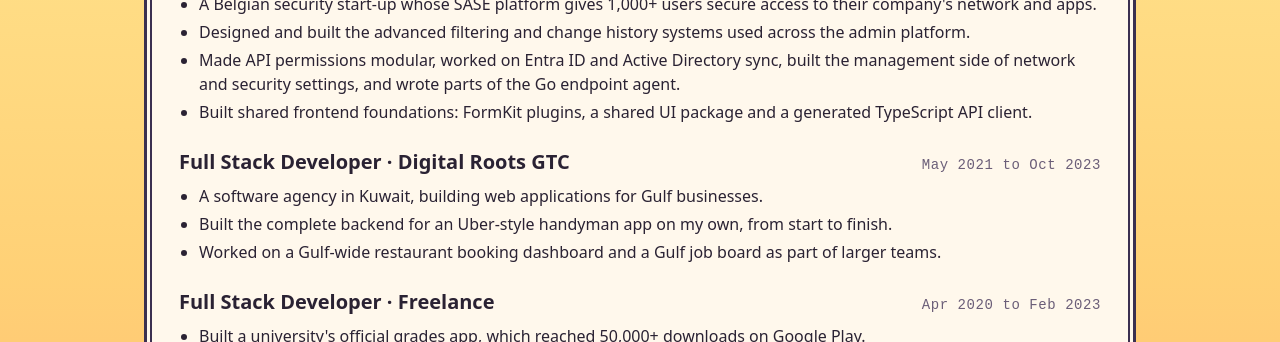
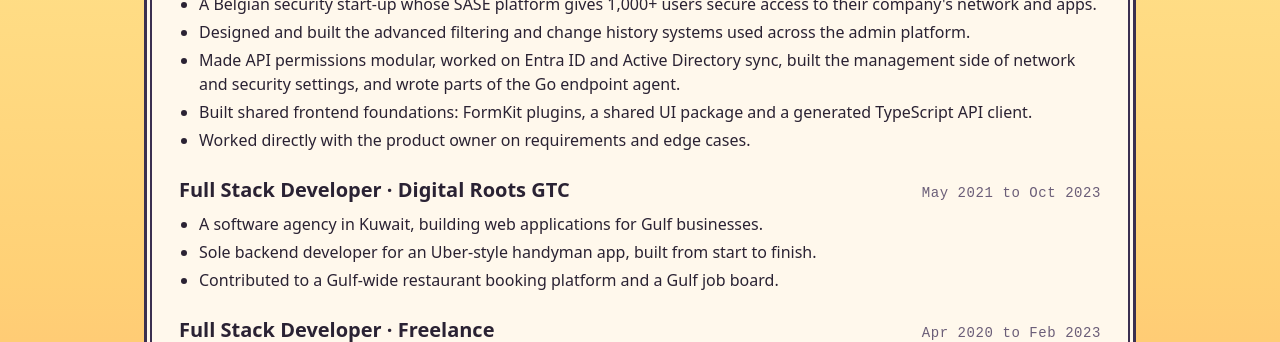
Before and after one commit to abdelrahmansafwat/asafwat, a Nuxt app: page / in a window 1280 px wide. Shown: the part 1760-2102 px from the top of the page. Built offline with nearby package versions, Linux system fonts and the light colour scheme; no server answers.

Commit message:
content: update experience section in CV with additional details and improved descriptions

```diff
--- a/app/data/site.ts
+++ b/app/data/site.ts
@@ -49,6 +49,7 @@
       'Designed and built the advanced filtering and change history systems used across the admin platform.',
       'Made API permissions modular, worked on Entra ID and Active Directory sync, built the management side of network and security settings, and wrote parts of the Go endpoint agent.',
       'Built shared frontend foundations: FormKit plugins, a shared UI package and a generated TypeScript API client.',
+      'Worked directly with the product owner on requirements and edge cases.',
     ],
   },
   {
@@ -57,8 +58,8 @@
     period: 'May 2021 to Oct 2023',
     points: [
       'A software agency in Kuwait, building web applications for Gulf businesses.',
-      'Built the complete backend for an Uber-style handyman app on my own, from start to finish.',
-      'Worked on a Gulf-wide restaurant booking dashboard and a Gulf job board as part of larger teams.',
+      'Sole backend developer for an Uber-style handyman app, built from start to finish.',
+      'Contributed to a Gulf-wide restaurant booking platform and a Gulf job board.',
     ],
   },
   {
```
Also changed, not shown: 1 other file (tests, documents, lock files or other folders).
